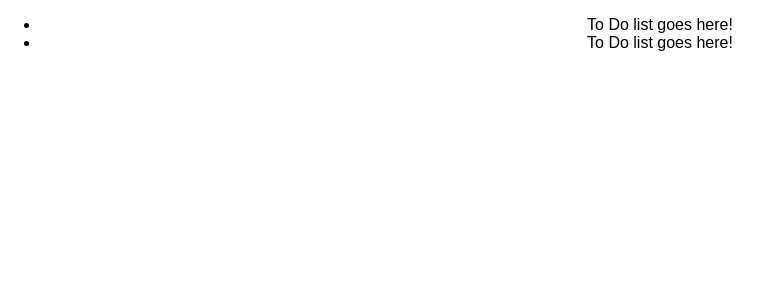
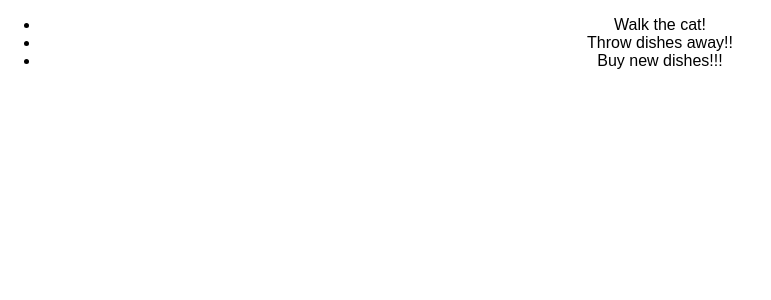
Before and after one commit to wworthem/react-to-do, a React (Create React App) app: page / in a window 1280 px wide. Shown: the top 300 px of the page, without its empty margins (0-771 px from the left). Built offline with nearby package versions, Linux system fonts and the light colour scheme.

Commit message:
Completed work: checkpt-react-state and props

```diff
--- a/src/App.js
+++ b/src/App.js
@@ -3,15 +3,24 @@ import './App.css';
 import ToDo from './components/ToDo.js';
 
 class App extends Component {
+  constructor(props) {
+    super(props);
+    this.state = {
+      todos: [
+        {description: 'Walk the cat!', isCompleted: true },
+        {description: 'Throw dishes away!!', isCompleted: false },
+        {description: 'Buy new dishes!!!', isCompleted: false }
+      ]
+    };
+  }
 
   render() {
     return (
       <div className="App">
         <ul>
-
-          <ToDo />
-          <ToDo />
-
+          { this.state.todos.map((todo, index)=>
+            <ToDo key={ index } description={todo.description} isCompleted={todo.isCompleted}/>
+          )}
         </ul>
       </div>
     );
--- a/src/components/ToDo.js
+++ b/src/components/ToDo.js
@@ -3,7 +3,8 @@ import React, {Component} from 'react';
 class ToDo extends Component {
   render() {
     return (
-      <li>To Do list goes here!</li>
+  //    <li>To Do list goes here!</li>
+      <li>{this.props.description}</li>
           );
   }
 }
```
